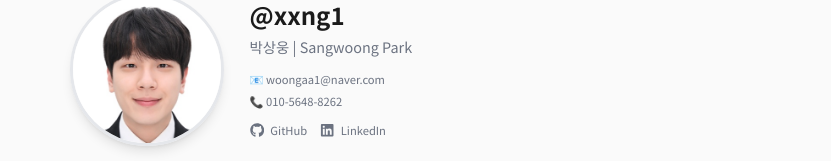
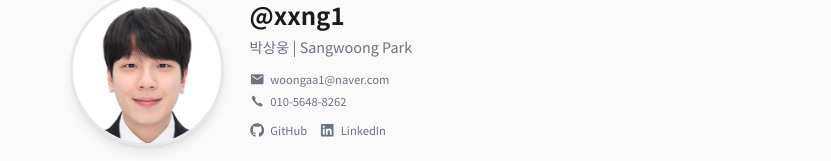
Before and after one commit to xxng1/xxng1-blog, a Next.js app: page /about in a window 1280 px wide. Shown: the part 162-323 px from the top of the page, without its empty margins (224-1055 px from the left). Built offline with nearby package versions, Linux system fonts and the light colour scheme.

Commit message:
fix: icon change

```diff
--- a/src/app/about/page.tsx
+++ b/src/app/about/page.tsx
@@ -7,6 +7,8 @@ import AboutGallery from '@/components/about/gallery';
 
 import { VscAzure } from "react-icons/vsc";
 import { FaGithub, FaLinkedin } from "react-icons/fa";
+import { IoMdMail } from "react-icons/io";
+import { IoIosCall } from "react-icons/io";
 
 
 import {
@@ -58,11 +60,13 @@ export default function AboutPage() {
                         박상웅 | Sangwoong Park
                     </p>
                     <div className="flex flex-col gap-2 text-sm">
-                        <a href="mailto:woongaa1@naver.com" className="text-muted hover:text-accent transition-colors">
-                            📧 woongaa1@naver.com
+                        <a href="mailto:woongaa1@naver.com" className="text-muted hover:text-accent transition-colors flex items-center gap-2">
+                            <IoMdMail size={18} />
+                            woongaa1@naver.com
                         </a>
-                        <a href="tel:010-5648-8262" className="text-muted hover:text-accent transition-colors">
-                            📞 010-5648-8262
+                        <a href="tel:010-5648-8262" className="text-muted hover:text-accent transition-colors flex items-center gap-2">
+                            <IoIosCall size={18} />
+                            010-5648-8262
                         </a>
                         <div className="flex gap-4 mt-2">
                             <a href="https://github.com/xxng1" target="_blank" rel="noopener noreferrer" className="flex items-center gap-2 text-muted hover:text-accent transition-colors">
```
